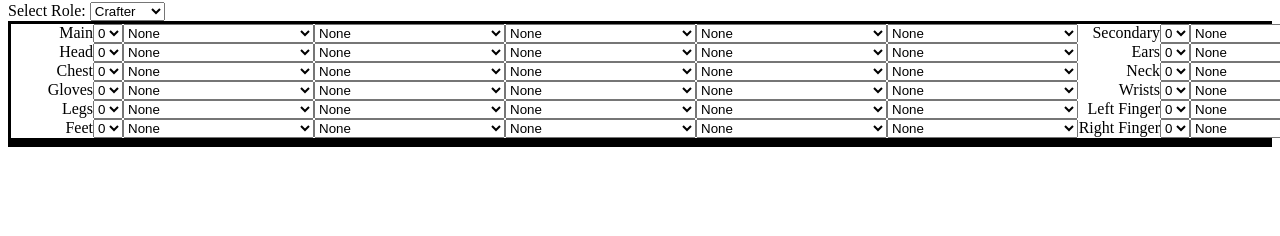
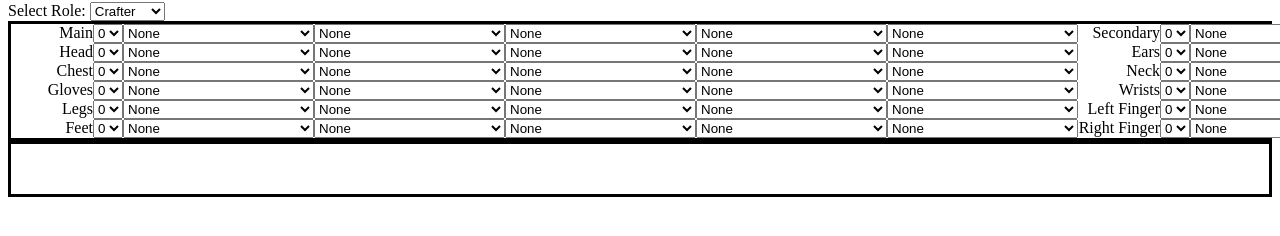
Before and after one commit to Yotin1/JavaScript-Project, a plain HTML site: page index.html in a window 1280 px wide. Shown: the part 78-314 px from the top of the page. Drawn offline with Linux system fonts and the light colour scheme.

Commit message:
added min-height to results

```diff
--- a/style.css
+++ b/style.css
@@ -3,6 +3,10 @@ section {
   border: solid;
   display: grid;
   grid-template-columns: auto auto;
+}
+
+section {
+  min-height: 50px;
 }
 
 .gearContainer {
```
